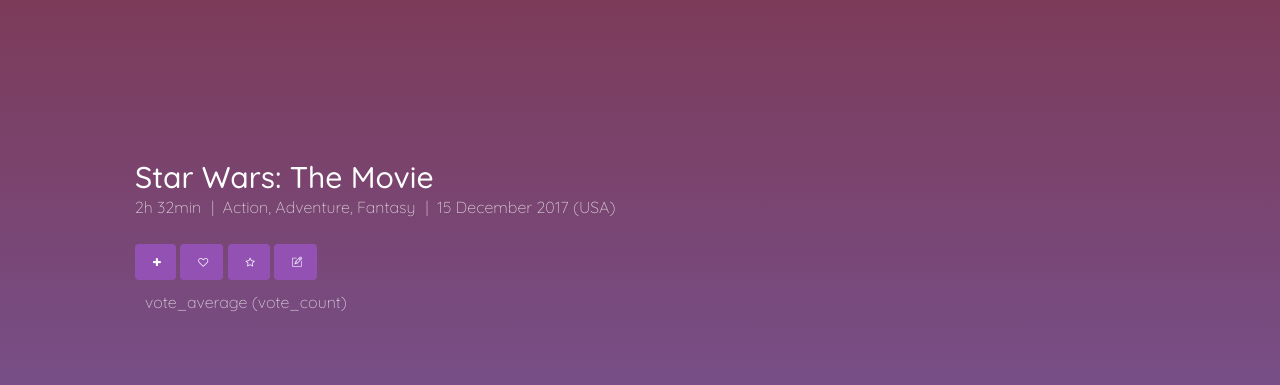
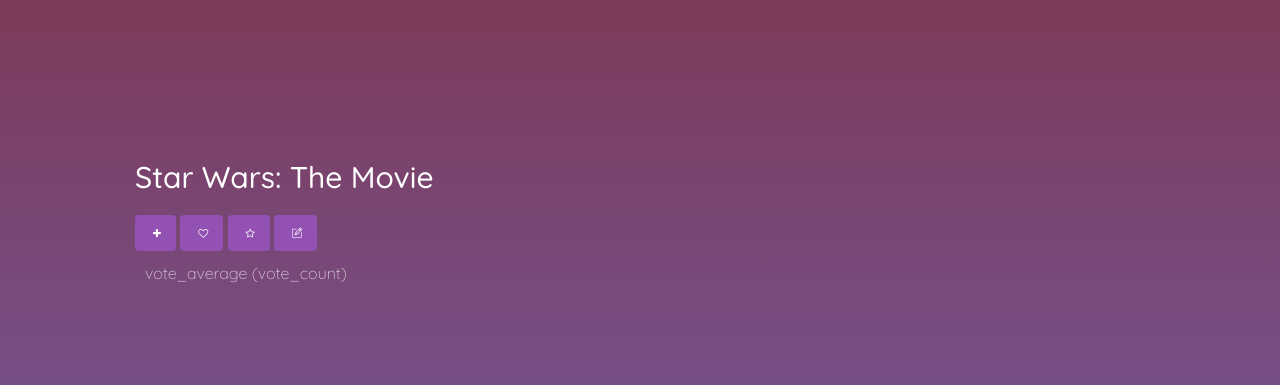
Before and after one commit to isixline/a-movie-site, a Flask app: page /movie/1 in a window 1280 px wide. Shown: the part 191-576 px from the top of the page. Run offline with Flask 2, Linux system fonts and the light colour scheme; data that the repository does not hold is empty; some libraries are stand-ins or nearby versions.

Commit message:
change movie

```diff
--- a/flaskr/sql/schema.sql
+++ b/flaskr/sql/schema.sql
@@ -21,7 +21,6 @@ CREATE TABLE movie_info (
 );
 
 
-
 CREATE TABLE movlist(
     id INT PRIMARY KEY AUTO_INCREMENT,
     title VARCHAR(255),
@@ -29,7 +28,6 @@ CREATE TABLE movlist(
     user_id INT,
     FOREIGN KEY (user_id) REFERENCES user_info(id) ON DELETE CASCADE
 );
-
 
 
 CREATE TABLE movie_comment(
@@ -63,7 +61,7 @@ CREATE TABLE collection_movie(
 CREATE TABLE movlist_movie(
     movlist_id INT,
     movie_id INT,
-N    PRIMARY KEY(movie_id,movlist_id),
+    PRIMARY KEY(movie_id,movlist_id),
     FOREIGN KEY (movlist_id) REFERENCES movlist(id) ON DELETE CASCADE,
     FOREIGN KEY (movie_id) REFERENCES movie_info(id) ON DELETE CASCADE
 
--- a/flaskr/static/js/my/movie.js
+++ b/flaskr/static/js/my/movie.js
@@ -146,6 +146,7 @@ $(document).ready(function () {
                 $("#movie_imdb_id").attr("href", "https://www.imdb.com/title/" + movie.imdb_id)
                 $("#movie_tmdb_id").text(movie.tmdb_id)
                 $("#movie_tmdb_id").attr("href", "https://www.themoviedb.org/movie/" + movie.tmdb_id)
+
             },
             error: function (data) {
                 toastr.error('获取失败！')
--- a/flaskr/templates/movie.html
+++ b/flaskr/templates/movie.html
@@ -19,9 +19,7 @@
                 <div class="movie-details">
                     <h3 id="movie_title" class="title">Star Wars: The Movie</h3>
                     <ul class="movie-subtext">
-                        <li>2h 32min</li>
-                        <li>Action, Adventure, Fantasy</li>
-                        <li>15 December 2017 (USA)</li>
+
                     </ul>
                     <button id="movlist_b" class="btn btn-main">
                         <i class="fa fa-plus"></i>
```
